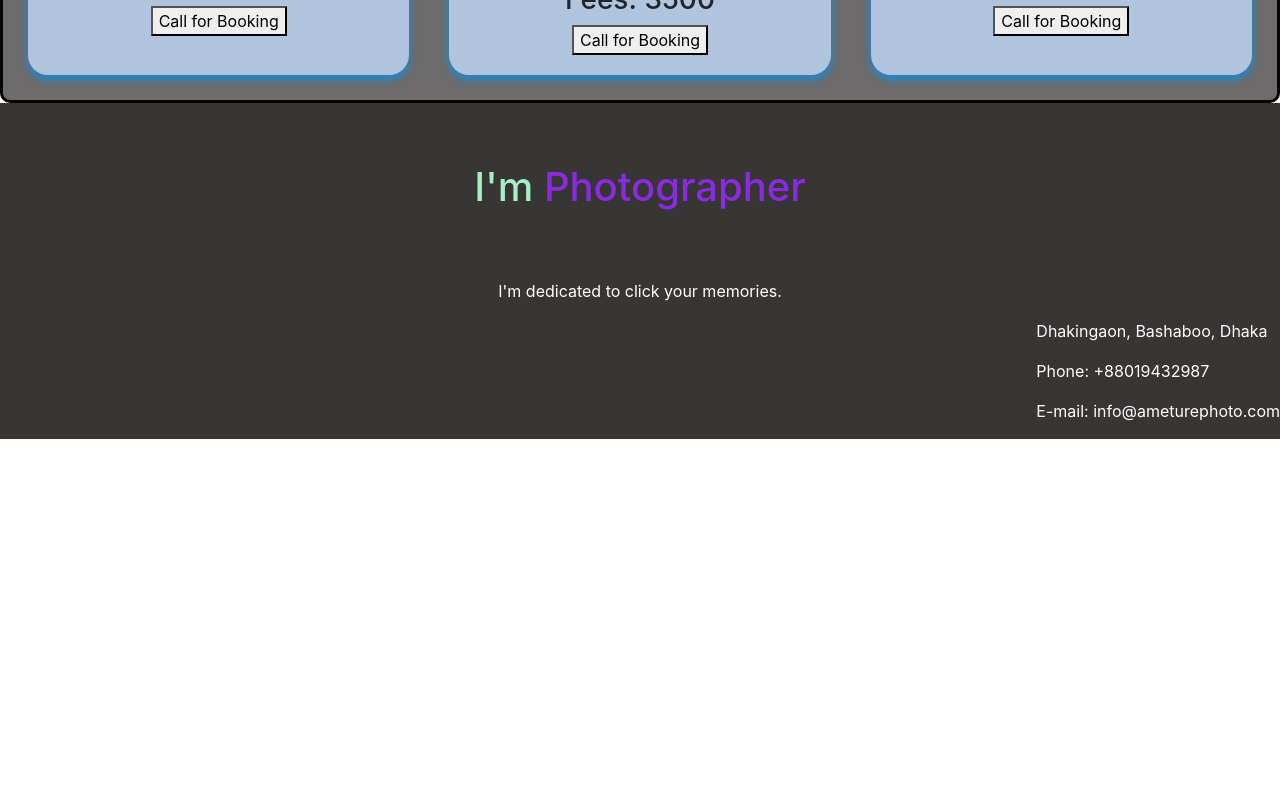
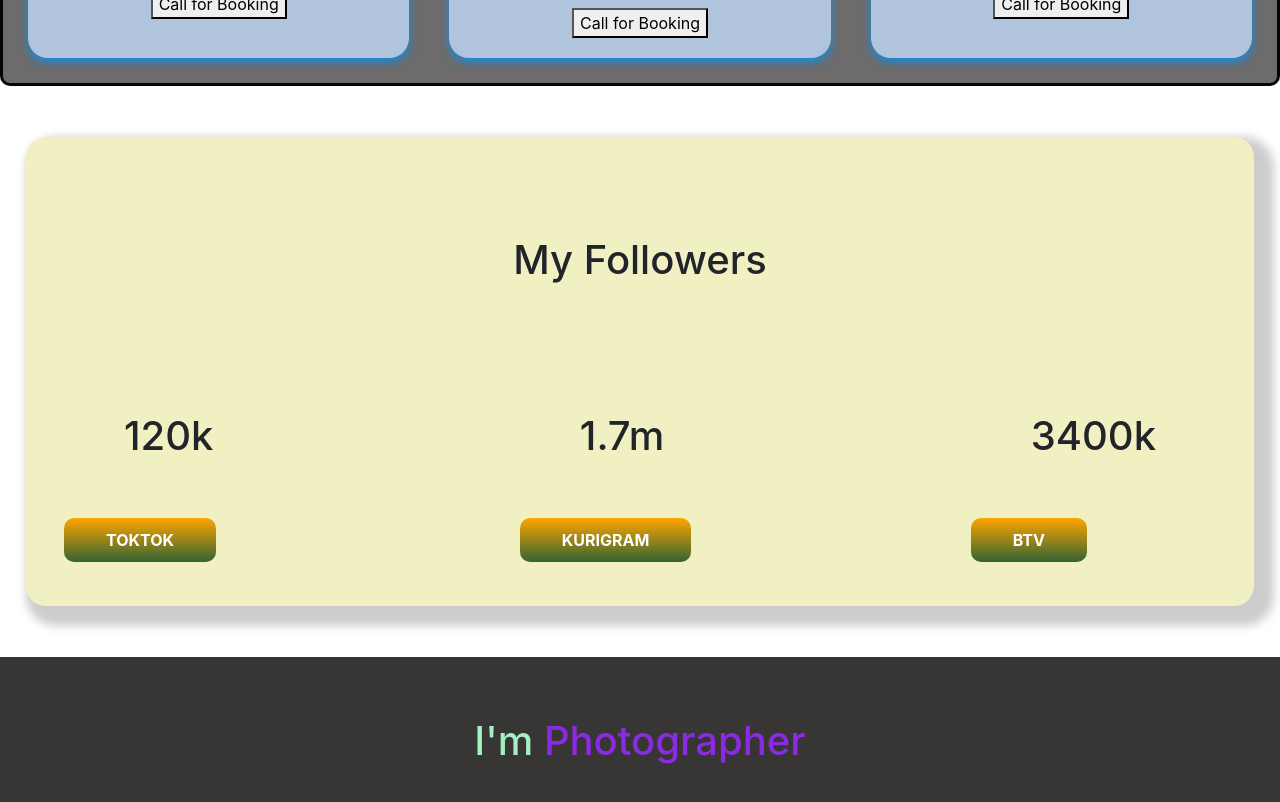
Before and after one commit to babuece97/ameturephotography, a React (Create React App) app: page / in a window 1280 px wide. Shown: the part 760-1562 px from the top of the page. Before the commit the page ends 1199 px from the top, so only its background shows below. Built offline with nearby package versions, Linux system fonts and the light colour scheme; no server answers.

Commit message:
followers section added

```diff
--- a/src/components/Home/Home.js
+++ b/src/components/Home/Home.js
@@ -1,5 +1,6 @@
 import React from 'react';
 import Banner from '../Banner/Banner';
+import SocialMedia from '../SocialMedia/SocialMedia';
 import Service from '../Service/Service';
 import  { useEffect, useState } from 'react';
 import './Home.css';
@@ -25,6 +26,7 @@ const Home = () => {
                 ></Service>)
             }
             </div>
+            <SocialMedia></SocialMedia>
         </div>
     );
 };
--- /dev/null
+++ b/src/components/SocialMedia/SocialMedia.css
@@ -0,0 +1,25 @@
+h2{
+    color:rgb(239, 238, 245);
+    font-size: large;
+}
+.statusBar {
+    /* border: 2px solid; */
+    margin: 4% 2%;
+    padding: 3%;
+    box-shadow: 10px 10px 10px 10px rgba(0, 0, 0, 0.2);
+    border-radius: 20px;
+    background-color:rgb(240, 240, 195);
+  }
+
+  .statusMain {
+    display: flex;
+    justify-content: space-between;
+  }
+  .link-button {
+    text-decoration: none;
+    background-image: linear-gradient(orange, rgb(52, 99, 52));
+    color: white;
+    font-weight: 700;
+    padding: 12px 42px;
+    border-radius: 10px;
+  }
--- /dev/null
+++ b/src/components/SocialMedia/SocialMedia.js
@@ -0,0 +1,36 @@
+import React from 'react';
+import './SocialMedia.css';
+
+const SocialMedia = () => {
+  return (
+    <div>
+         <section className="statusBar">
+        <h1 className="mission-header"> My Followers </h1>
+
+        <div className="statusMain">
+            <div className="status1">
+                <h1>120k</h1>
+                <p> <a className="link-button" target="_blank" href="https://www.linkedin.com/feed/">
+                        TOKTOK </a> </p>
+
+            </div>
+            <div className="status2">
+                <h1>1.7m</h1>
+                <p> <a className="link-button" target="_blank" href="https://www.linkedin.com/feed/">
+                        KURIGRAM </a> </p>
+            </div>
+            <div className="status3">
+                <h1>3400k</h1>
+                <p> <a className="link-button" target="_blank" href="https://www.linkedin.com/feed/">
+                        BTV </a> </p>
+            </div>
+        </div>
+    </section>
+
+
+
+    </div>
+  );
+};
+
+export default SocialMedia;
```
